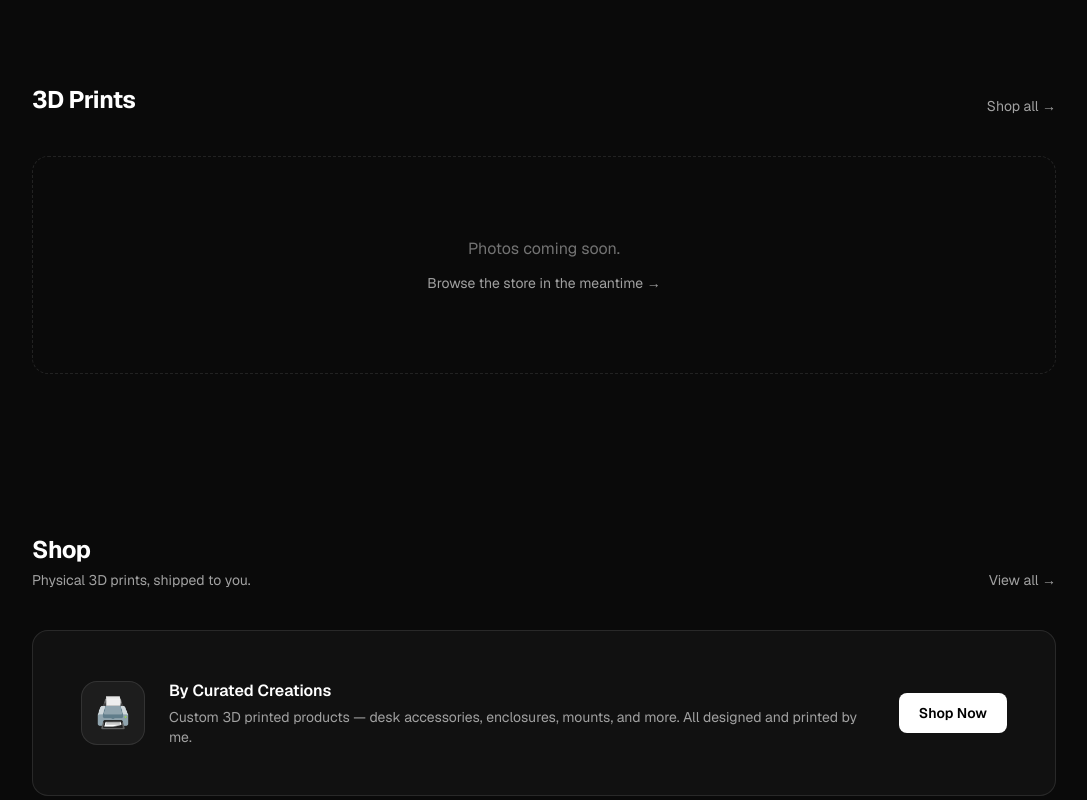
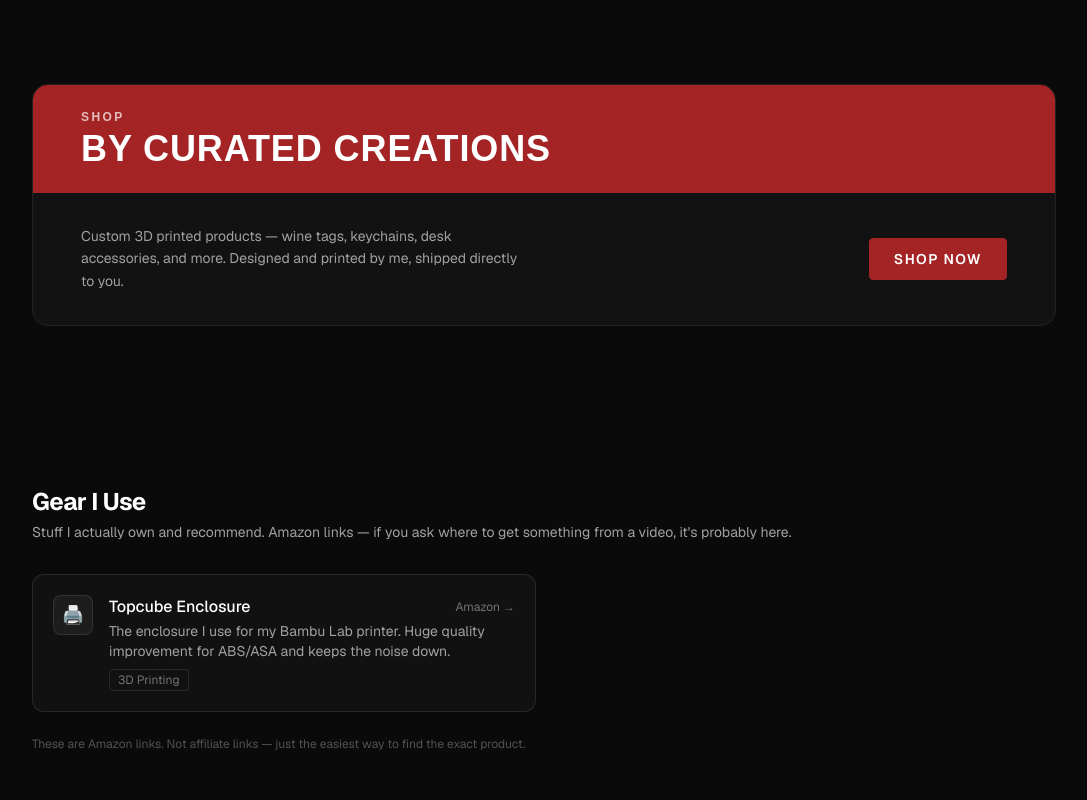
Before and after one commit to sachantoine/sachantoine.com, a Next.js app: page / in a window 1280 px wide. Shown: the part 1580-2380 px from the top of the page, without its empty margins (96-1183 px from the left). Built offline with nearby package versions, Linux system fonts and the light colour scheme.

Commit message:
Restyle store section to match Curated Creations branding

```diff
--- a/app/page.tsx
+++ b/app/page.tsx
@@ -2,7 +2,6 @@ import Nav from "@/components/Nav"
 import Hero from "@/components/Hero"
 import About from "@/components/About"
 import Portfolio from "@/components/Portfolio"
-import PrintGallery from "@/components/PrintGallery"
 import Store from "@/components/Store"
 import Gear from "@/components/Gear"
 import Contact from "@/components/Contact"
@@ -16,7 +15,6 @@ export default function Home() {
         <Hero />
         <About />
         <Portfolio />
-        <PrintGallery />
         <Store />
         <Gear />
         <Contact />
--- a/components/Store.tsx
+++ b/components/Store.tsx
@@ -1,52 +1,37 @@
 import { siteConfig } from "@/data/config"
-
-// To connect your Shopify store with live products:
-// 1. In Shopify Admin → Settings → Apps and sales channels → Develop apps
-// 2. Create an app, enable Storefront API, grant: unauthenticated_read_product_listings
-// 3. Add to .env.local:
-//    NEXT_PUBLIC_SHOPIFY_DOMAIN=bycuratedcreations.myshopify.com
-//    NEXT_PUBLIC_SHOPIFY_STOREFRONT_TOKEN=your_token_here
 
 export default function Store() {
   return (
     <section id="store" className="px-6 py-20">
       <div className="mx-auto max-w-5xl">
-        <div className="mb-10 flex items-end justify-between">
-          <div>
-            <h2 className="text-2xl font-bold tracking-tight text-white">Shop</h2>
-            <p className="mt-1 text-sm text-neutral-400">Physical 3D prints, shipped to you.</p>
+
+        <a
+          href={siteConfig.socials.shopify}
+          target="_blank"
+          rel="noopener noreferrer"
+          className="group block overflow-hidden rounded-2xl border border-white/10 transition-all hover:border-white/20"
+        >
+          {/* Burgundy header bar */}
+          <div className="bg-[#a42325] px-8 py-6 sm:px-12">
+            <p className="font-['Barlow_Condensed',_'Barlow',_sans-serif] text-xs font-bold uppercase tracking-[0.2em] text-white/70">
+              Shop
+            </p>
+            <h2 className="mt-1 font-['Barlow_Condensed',_'Barlow',_sans-serif] text-3xl font-bold uppercase tracking-wide text-white sm:text-4xl">
+              By Curated Creations
+            </h2>
           </div>
-          <a
-            href={siteConfig.socials.shopify}
-            target="_blank"
-            rel="noopener noreferrer"
-            className="text-sm text-neutral-400 transition-colors hover:text-white"
-          >
-            View all →
-          </a>
-        </div>
 
-        <div className="overflow-hidden rounded-2xl border border-white/10 bg-white/[0.03]">
-          <div className="flex flex-col items-center gap-6 p-12 text-center sm:flex-row sm:text-left">
-            <div className="flex h-16 w-16 shrink-0 items-center justify-center rounded-2xl border border-white/10 bg-white/5 text-3xl">
-              🖨️
-            </div>
-            <div className="flex-1">
-              <h3 className="font-semibold text-white">By Curated Creations</h3>
-              <p className="mt-1 text-sm text-neutral-400">
-                Custom 3D printed products — desk accessories, enclosures, mounts, and more. All designed and printed by me.
-              </p>
-            </div>
-            <a
-              href={siteConfig.socials.shopify}
-              target="_blank"
-              rel="noopener noreferrer"
-              className="shrink-0 rounded-lg bg-white px-5 py-2.5 text-sm font-semibold text-black transition-opacity hover:opacity-80"
-            >
+          {/* Body */}
+          <div className="flex flex-col gap-6 bg-white/[0.03] px-8 py-8 sm:flex-row sm:items-center sm:justify-between sm:px-12">
+            <p className="text-sm leading-relaxed text-neutral-400 sm:max-w-md">
+              Custom 3D printed products — wine tags, keychains, desk accessories, and more. Designed and printed by me, shipped directly to you.
+            </p>
+            <span className="shrink-0 rounded border border-[#a42325] bg-[#a42325] px-6 py-2.5 text-sm font-semibold uppercase tracking-widest text-white transition-all group-hover:bg-[#8a1e1f]">
               Shop Now
-            </a>
+            </span>
           </div>
-        </div>
+        </a>
+
       </div>
     </section>
   )
```
